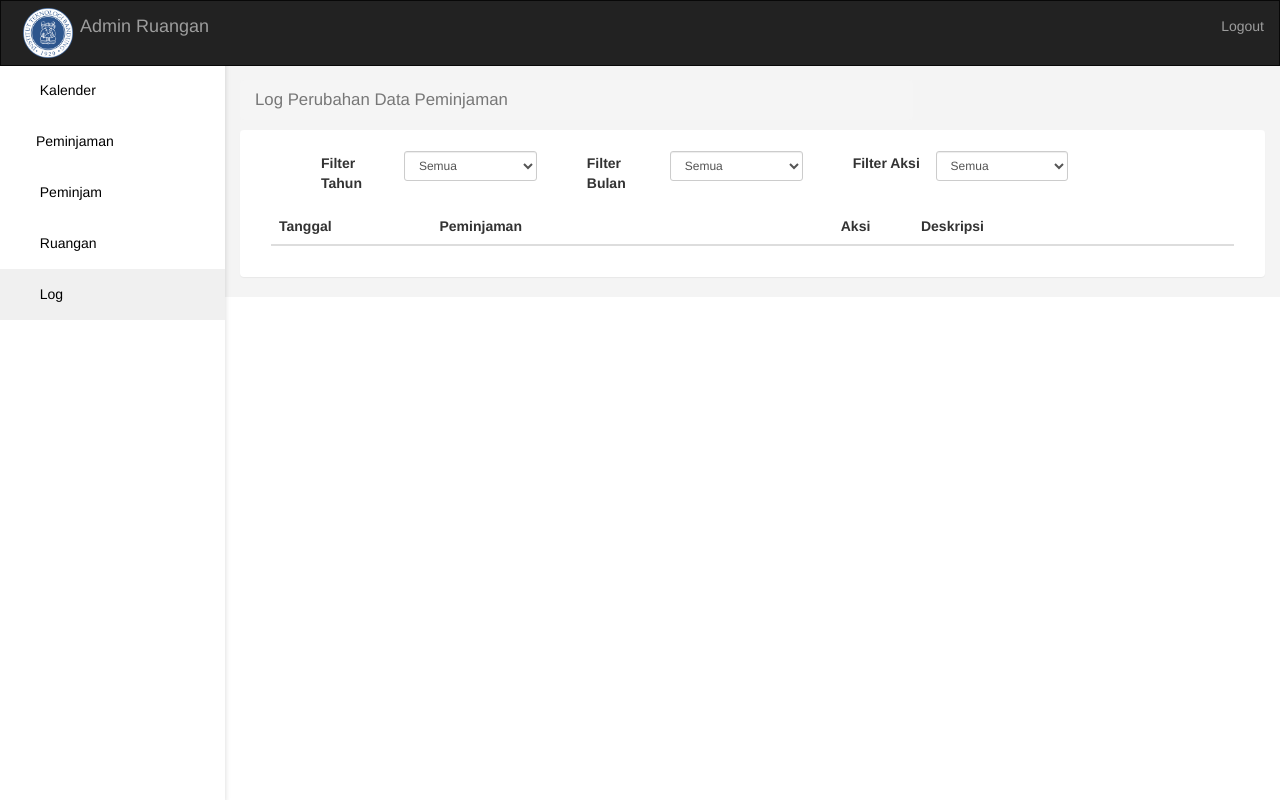
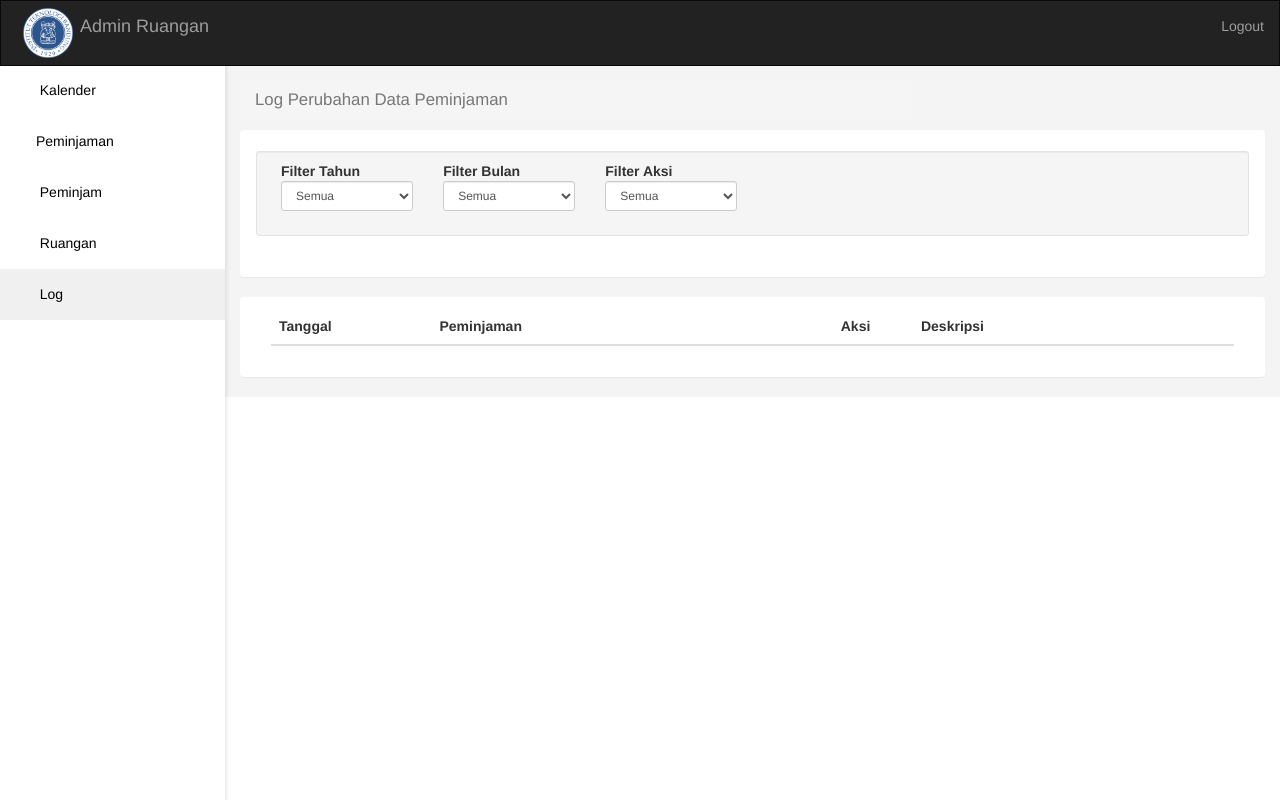
Before and after one commit to harryawk/sarpras_website, a Django app: template log/templates/log/index.html in a window 1280 px wide. Run offline with Django 3.2, Linux system fonts and the light colour scheme; the template is opened without the code that fills it, so the values that code supplies are empty; some libraries are stand-ins or nearby versions; some web fonts are replaced.

Commit message:
change layout for filter fields on Log Page

```diff
--- a/log/templates/log/index.html
+++ b/log/templates/log/index.html
@@ -163,7 +163,39 @@
             </ul>
         </div>
     </div>
+
+	<div class="panel container-fluid">
+        <div class="container-fluid" style="margin-bottom: 10px;margin-top: 10px">
+            <div class="row well well-sm">
+
+				<!-- EXPERIMENT -->
+				<div class="form-group col-lg-2 col-md-6 col-sm-3">
+                    <span><b>Filter Tahun</b></span>
+                    <select ng-model="filterTahun" id="id_filter_tahun" class="form-control input-sm">
+						<option value="" selected>Semua</option>
+					</select>
+                </div>
+				<div class="form-group col-lg-2 col-md-6 col-sm-3">
+                    <span><b>Filter Bulan</b></span>
+                    <select ng-model="filterBulan" id="id_filter_bulan" class="form-control input-sm">
+						<option value="" selected>Semua</option>
+					</select>
+                </div>
+                <div class="form-group col-lg-2 col-md-6 col-sm-3">
+                    <span><b>Filter Aksi</b></span>
+                    <select ng-model="filterAksi" id="id_filter_aksi" class="form-control input-sm">
+						<option value="" selected>Semua</option>
+						<option value="{[{ aksiData.string }]}" ng-repeat = "aksiData in aksiListData ">{[{ aksiData.string }]}</option>
+					</select>
+                </div>
+				<!-- END OF EXPERIMENT -->
+
+			</div>
+		</div>
+	</div>
+
     <div class="panel container-fluid">
+			<!--
 			<div class="col-lg-10" style="margin-top: 10px;margin-bottom: 10px;">
                 <div class="form-group">
 					<label class="control-label col-lg-2" for="id_filter_tahun">Filter Tahun</label>
@@ -189,6 +221,7 @@
                     </div>
 				</div>
 			</div>
+			-->
         <div class="col-lg-12">
             <table class="table table-striped table-hover ">
                 <thead>
```
